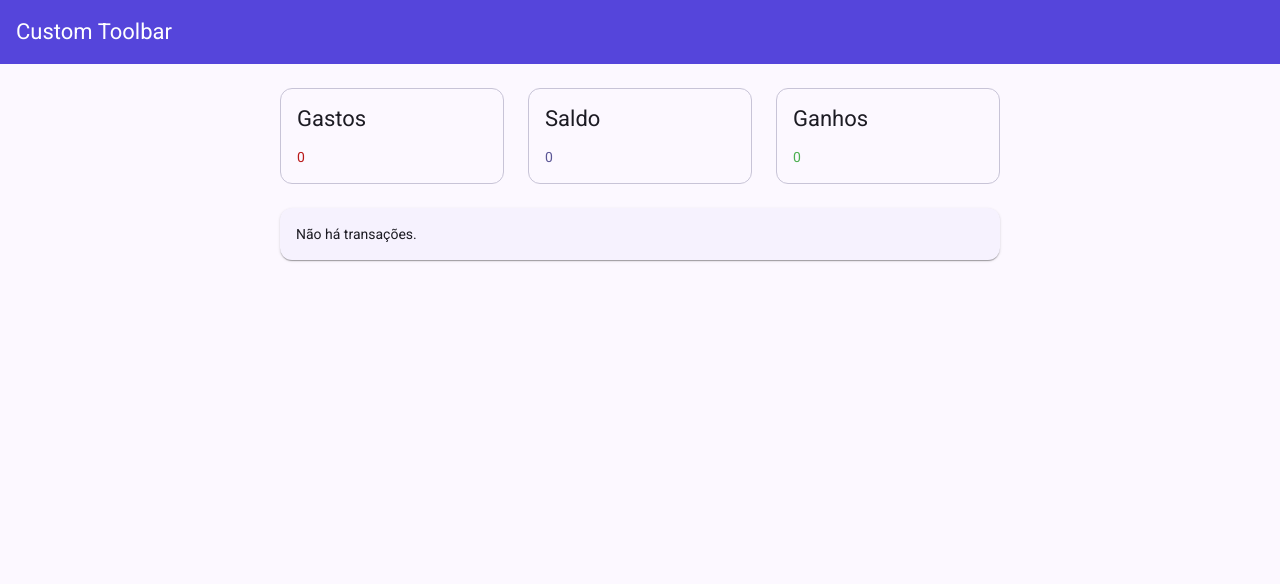
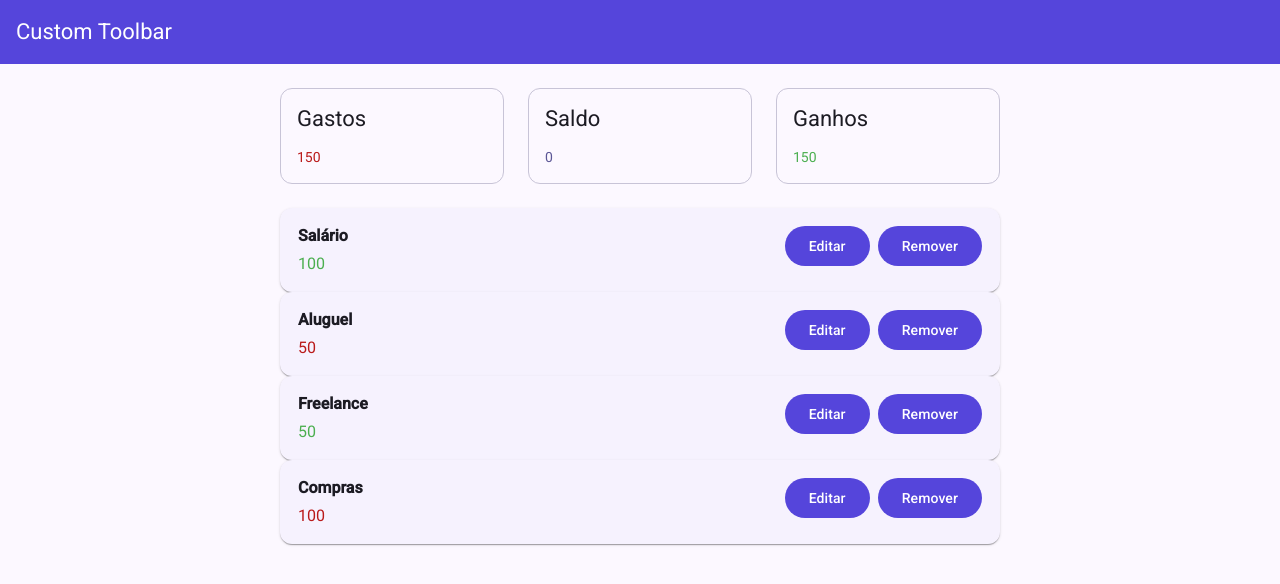
Before and after one commit to fabioaguir/gerenciador-financeiro, an Angular app: page / in a window 1280 px wide. Shown: the top 584 px of the page. Built offline with nearby package versions, Linux system fonts and the light colour scheme.

Commit message:
Configurando JSON-Server

```diff
--- /dev/null
+++ b/db.json
@@ -0,0 +1,28 @@
+{
+    "transactions": [
+        {
+            "id": 1,
+            "value": 100,
+            "type": "INCOME",
+            "title": "Salário"
+        },
+        {
+            "id": 2,
+            "value": 50,
+            "type": "OUTCOME",
+            "title": "Aluguel"
+        },
+        {
+            "id": 3,
+            "value": 50,
+            "type": "INCOME",
+            "title": "Freelance"
+        },
+        {
+            "id": 4,
+            "value": 100,
+            "type": "OUTCOME",
+            "title": "Compras"
+        }
+    ]
+}
--- a/src/app/features/home/home.ts
+++ b/src/app/features/home/home.ts
@@ -14,21 +14,21 @@ import { NoTransaction } from "./components/no-transaction/no-transaction";
 export class Home {
 
   transactions = signal<Transaction[]>([
-    // {
-    //   value: 100, type: TransactionType.INCOME,
-    //   title: 'Salário'
-    // },
-    // {
-    //   value: 50, type: TransactionType.OUTCOME,
-    //   title: 'Aluguel'
-    // },
-    // {
-    //   value: 50, type: TransactionType.INCOME,
-    //   title: 'Freelance'
-    // },
-    // {
-    //   value: 100, type: TransactionType.OUTCOME,
-    //   title: 'Compras'
-    // },
+    {
+      value: 100, type: TransactionType.INCOME,
+      title: 'Salário'
+    },
+    {
+      value: 50, type: TransactionType.OUTCOME,
+      title: 'Aluguel'
+    },
+    {
+      value: 50, type: TransactionType.INCOME,
+      title: 'Freelance'
+    },
+    {
+      value: 100, type: TransactionType.OUTCOME,
+      title: 'Compras'
+    },
   ])
 }
```
Also changed, not shown: package.json (+6 -2 lines).
